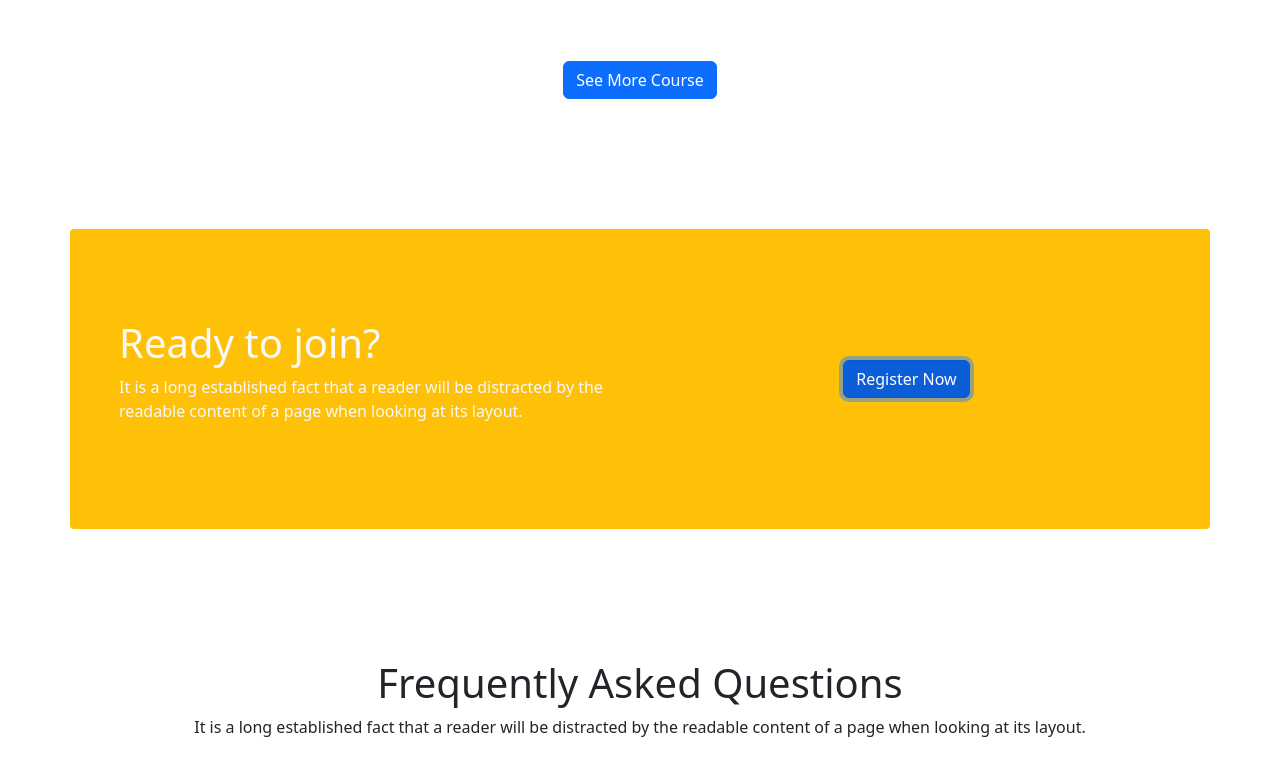
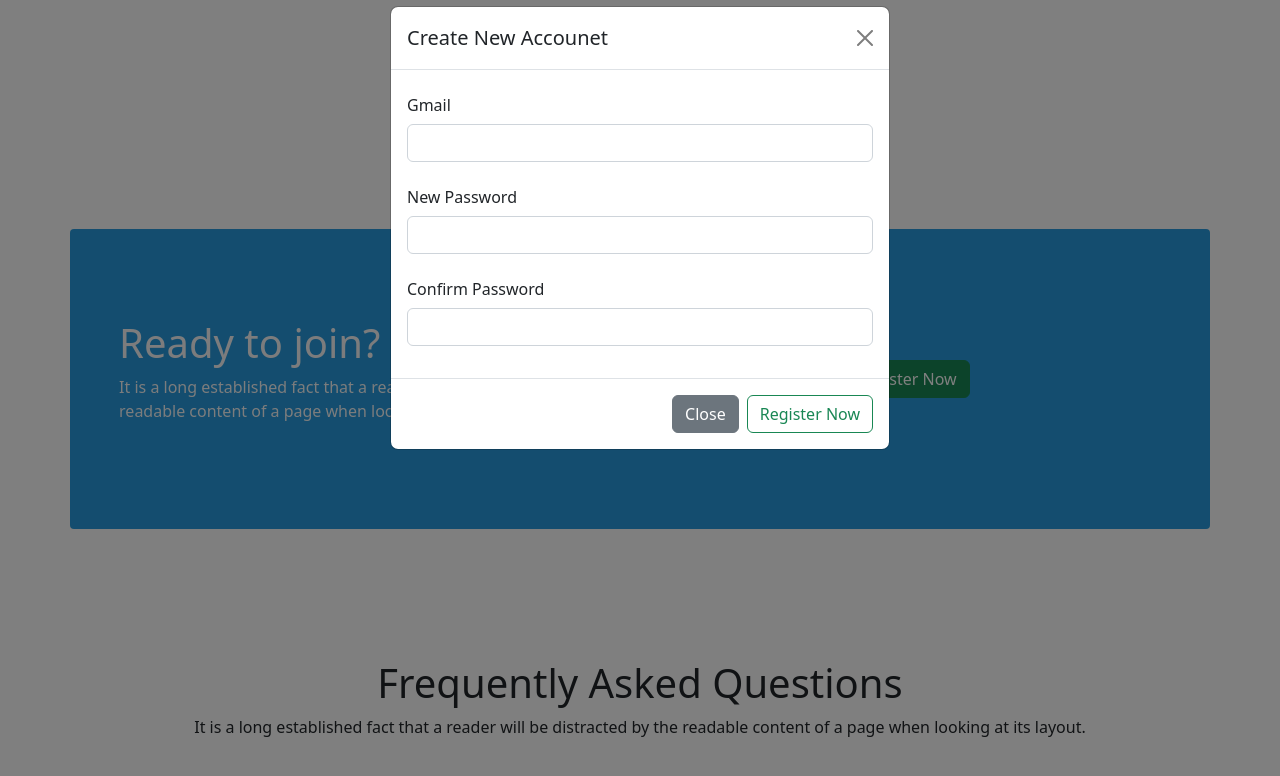
Before and after one commit to saeim1/edtech-website-bootstrap, a plain HTML site: page index.html in a window 1280 px wide. Both pictures are taken after a click on the button "Register Now". Shown: the part 1463-2239 px from the top of the page. Drawn offline with nearby package versions, Linux system fonts and the light colour scheme.

Commit message:
register button update

```diff
--- a/css/style.css
+++ b/css/style.css
@@ -22,3 +22,7 @@
 .top-p {
     padding-top: 100px;
 }
+
+.bg-color {
+    background-color: #289BDE;
+}
--- a/index.html
+++ b/index.html
@@ -45,7 +45,7 @@
                         </li>
                     </ul>
                     <form class="d-flex" role="search">
-                        <button class="btn btn-outline-success" type="submit">Register</button>
+                        <button class="btn btn-outline-primary" type="submit">Register</button>
                     </form>
                 </div>
             </div>
@@ -225,7 +225,7 @@
         <!-- Discover Course end -->
         <!-- Register section start -->
         <section
-            class="container rounded-1 bg-warning bg-hight d-flex justify-content-center align-items-center top-margin">
+            class="container rounded-1 bg-color bg-hight d-flex justify-content-center align-items-center top-margin">
             <div class="row">
                 <div class="col-lg-6 col-md-12">
                     <div class="text-light ">
@@ -236,7 +236,43 @@
                     </div>
                 </div>
                 <div class="col-lg-6 col-md-12 d-flex justify-content-center align-items-center">
-                    <button class="btn btn-primary">Register Now</button>
+                    <button type="button" class="btn btn btn-success" data-bs-toggle="modal"
+                        data-bs-target="#exampleModal" data-bs-whatever="@mdo">Register Now</button>
+
+
+                    <div class="modal fade" id="exampleModal" tabindex="-1" aria-labelledby="exampleModalLabel"
+                        aria-hidden="true">
+                        <div class="modal-dialog">
+                            <div class="modal-content">
+                                <div class="modal-header">
+                                    <h5 class="modal-title" id="exampleModalLabel">Create New Accounet</h5>
+                                    <button type="button" class="btn-close" data-bs-dismiss="modal"
+                                        aria-label="Close"></button>
+                                </div>
+                                <div class="modal-body">
+                                    <form>
+                                        <div class="mb-3">
+                                            <label for="recipient-name" class="col-form-label">Gmail</label>
+                                            <input type="text" class="form-control" id="recipient-name">
+                                        </div>
+                                        <div class="mb-3">
+                                            <label for="recipient-name" class="col-form-label">New Password</label>
+                                            <input type="text" class="form-control" id="recipient-name">
+                                        </div>
+                                        <div class="mb-3">
+                                            <label for="recipient-name" class="col-form-label">Confirm Password</label>
+                                            <input type="text" class="form-control" id="recipient-name">
+                                        </div>
+                                    </form>
+                                </div>
+                                <div class="modal-footer">
+                                    <button type="button" class="btn btn-secondary"
+                                        data-bs-dismiss="modal">Close</button>
+                                    <button type="button" class="btn btn-outline-success">Register Now</button>
+                                </div>
+                            </div>
+                        </div>
+                    </div>
                 </div>
             </div>
         </section>
```
